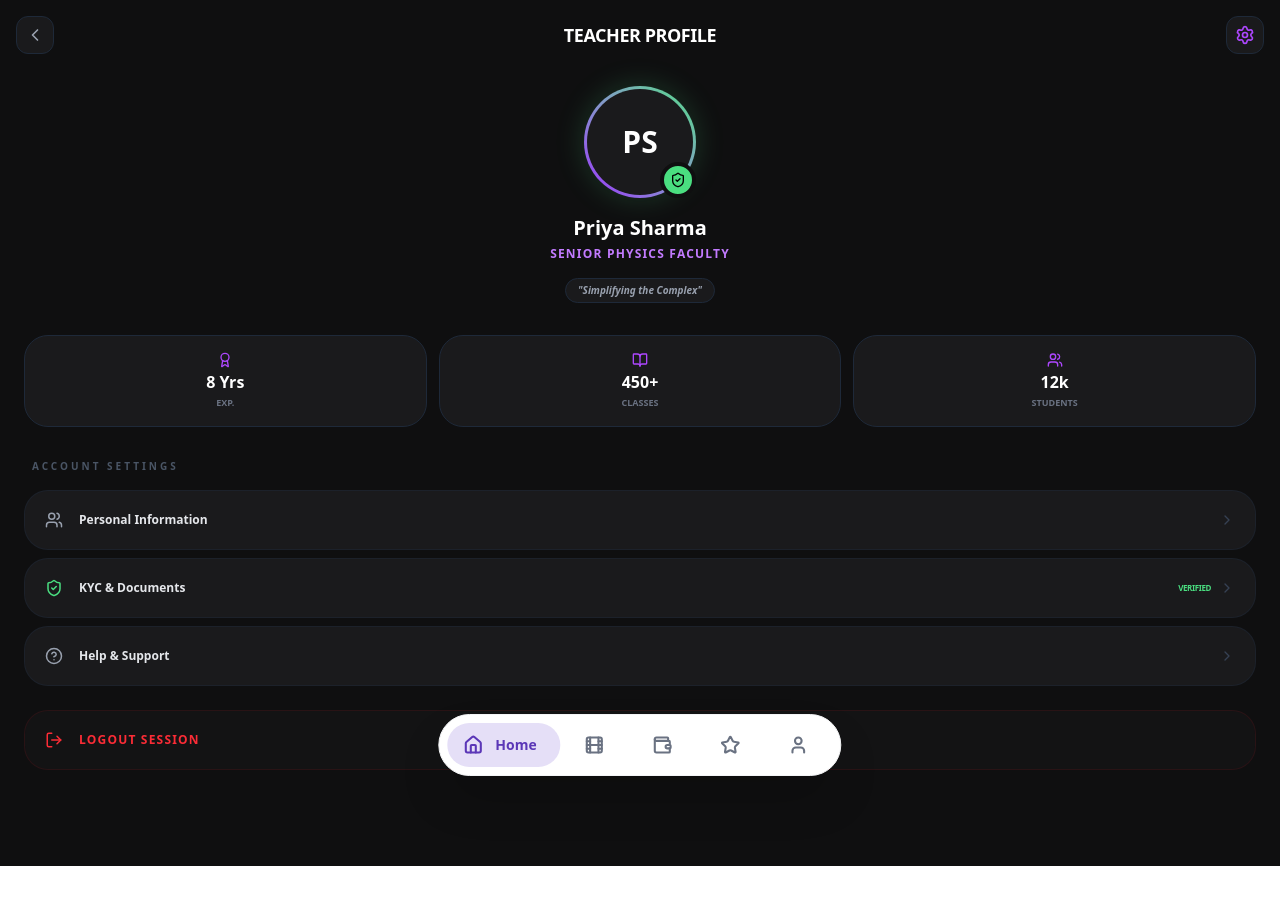
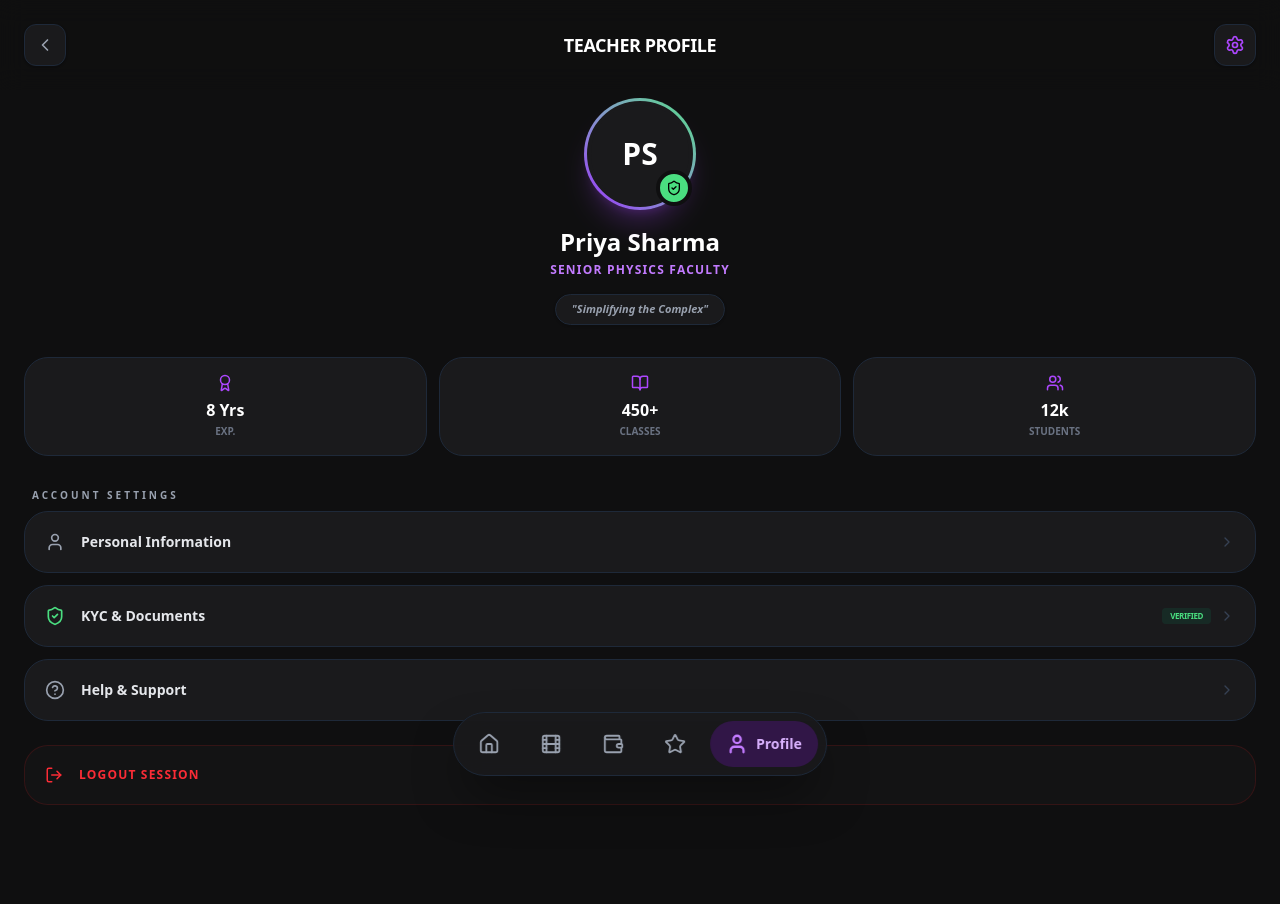
Before and after one commit to Abhinavsaini121/vlm-webapp, a React (Vite) app: page /profile in a window 1280 px wide. Shown: the top 904 px of the page. Before the commit the page ends 866 px from the top, so only its background shows below. Built offline with nearby package versions, Linux system fonts and the light colour scheme.

Commit message:
fix splash screen and color theme issue

```diff
--- a/src/App.jsx
+++ b/src/App.jsx
@@ -1,14 +1,31 @@
 import React, { useState, useEffect } from 'react';
+import { useLocation } from 'react-router-dom';
 import SplashScreen from './components/SplashScreen/SplashScreen';
 import AppRoutes from './routes/AppRoutes';
-import { BrowserRouter } from 'react-router-dom';
-import { ThemeProvider } from "./context/ThemeProvider";
+import { ThemeProvider } from './context/ThemeProvider';
 
 function App() {
+  const location = useLocation();
+  const [showSplash, setShowSplash] = useState(location.pathname === '/');
+
+  useEffect(() => {
+    if (location.pathname !== '/') {
+      setShowSplash(false);
+      return;
+    }
+
+    setShowSplash(true);
+    const timer = setTimeout(() => {
+      setShowSplash(false);
+    }, 3000);
+
+    return () => clearTimeout(timer);
+  }, [location.pathname]);
+
   return (
     <div className="bg-[#0f0f10] min-h-screen">
       <ThemeProvider>
-        <AppRoutes />
+        {showSplash ? <SplashScreen /> : <AppRoutes />}
       </ThemeProvider>
     </div>
   );
--- a/src/components/Bottombar/Bottombar.jsx
+++ b/src/components/Bottombar/Bottombar.jsx
@@ -1,12 +1,12 @@
-import React, { useState } from 'react';
+import React from 'react';
 import { Home, Wallet, Star, User, Film } from 'lucide-react';
-import { useNavigate } from 'react-router-dom'; // Route change karne ke liye hook
+import { useNavigate, useLocation } from 'react-router-dom'; // useLocation add kiya
+import { motion } from 'framer-motion';
 
 const FloatingNav = () => {
-  const [activeTab, setActiveTab] = useState('Home');
-  const navigate = useNavigate(); // Navigation hook initialize kiya
+  const navigate = useNavigate();
+  const location = useLocation(); // Current URL pata karne ke liye
 
-  // Har item ke sath ek 'route' property add kar di hai
   const navItems = [
     { id: 'Home', label: 'Home', icon: Home, route: '/teacher-dashboard' },
     { id: 'Shorts', label: 'Shorts', icon: Film, route: '/shorts' },
@@ -15,52 +15,56 @@ const FloatingNav = () => {
     { id: 'Profile', label: 'Profile', icon: User, route: '/profile' },
   ];
 
-  const handleNavigation = (id, route) => {
-    setActiveTab(id);
-    navigate(route); // Route change logic
-  };
+  return (
+    <div className="fixed bottom-6 left-1/2 transform -translate-x-1/2 z-50 w-auto">
+      <nav className="bg-white/90 dark:bg-[#1a1a1c]/90 backdrop-blur-lg p-2 rounded-full shadow-2xl dark:shadow-black/50 border border-gray-200 dark:border-gray-800 flex items-center gap-1 sm:gap-2">
 
-  return (
-    <div className="fixed bottom-6 left-1/2 transform -translate-x-1/2 z-50 w-auto max-w-[95%]">
-      <nav className="bg-white dark:bg-[#1a1a1c] p-2 rounded-full shadow-2xl dark:shadow-purple-900/20 border border-gray-100 dark:border-gray-800 flex items-center justify-between gap-1 sm:gap-2 transition-all duration-300">
         {navItems.map((item) => {
-          const isActive = activeTab === item.id;
+          // Check karo agar current URL item ke route se match karta hai
+          const isActive = location.pathname === item.route;
           const Icon = item.icon;
 
           return (
             <button
               key={item.id}
-              onClick={() => handleNavigation(item.id, item.route)}
-              className={`
-                relative flex items-center justify-center gap-2 px-3 sm:px-4 py-3 rounded-full
-                transition-all duration-500 ease-in-out cursor-pointer outline-none select-none
-                ${isActive ? 'bg-[#E5DFF7] dark:bg-purple-600/20 pr-5 sm:pr-6' : 'bg-transparent hover:bg-gray-100 dark:hover:bg-white/5'}
-              `}
+              onClick={() => navigate(item.route)}
+              className="relative flex items-center px-4 py-3 cursor-pointer outline-none select-none"
             >
-              <Icon
-                size={20}
-                className={`transition-colors duration-300 ${
-                  isActive ? 'text-[#5B37B7] dark:text-purple-400' : 'text-gray-500 dark:text-gray-400'
-                }`}
-                strokeWidth={2.5}
-              />
+              {/* --- ACTIVE BACKGROUND ANIMATION (The "One Click" Magic) --- */}
+              {isActive && (
+                <motion.div
+                  layoutId="active-pill"
+                  className="absolute inset-0 bg-[#E5DFF7] dark:bg-purple-600/20 rounded-full"
+                  transition={{ type: "spring", stiffness: 300, damping: 30 }}
+                />
+              )}
 
-              {/* Animated Label */}
-              <span
-                className={`
-                  font-semibold text-sm whitespace-nowrap overflow-hidden transition-all duration-500 ease-in-out
-                  ${isActive ? 'max-w-[100px] opacity-100 ml-1 text-[#5B37B7] dark:text-purple-300' : 'max-w-0 opacity-0'}
-                `}
-              >
-                {item.label}
+              {/* --- ICON --- */}
+              <span className={`relative z-10 transition-colors duration-200 ${
+                isActive ? 'text-[#5B37B7] dark:text-purple-400' : 'text-gray-400 hover:text-gray-600 dark:hover:text-gray-200'
+              }`}>
+                <Icon size={22} strokeWidth={isActive ? 2.5 : 2} />
               </span>
+
+              {/* --- TEXT LABEL ANIMATION --- */}
+              <div className="relative z-10 overflow-hidden flex">
+                {isActive && (
+                  <motion.span
+                    initial={{ width: 0, opacity: 0, marginLeft: 0 }}
+                    animate={{ width: "auto", opacity: 1, marginLeft: 8 }}
+                    exit={{ width: 0, opacity: 0, marginLeft: 0 }}
+                    transition={{ duration: 0.3 }}
+                    className="font-bold text-sm whitespace-nowrap text-[#5B37B7] dark:text-purple-300"
+                  >
+                    {item.label}
+                  </motion.span>
+                )}
+              </div>
             </button>
           );
         })}
       </nav>
-
     </div>
-
   );
 };
 
--- a/src/hooks/useTheme.js
+++ b/src/hooks/useTheme.js
@@ -1,19 +1,23 @@
+// src/hooks/useTheme.js
 import { useState, useEffect } from "react";
 
 export const useTheme = () => {
   const [theme, setTheme] = useState(() => {
+    // Ye line check karegi ki purana theme save hai ya nahi
     return localStorage.getItem("theme") || "dark";
   });
 
   useEffect(() => {
     const root = document.documentElement;
 
-    root.classList.remove("dark");   // remove only dark
+    // Purani class hatao aur nayi lagao
+    root.classList.remove("dark");
 
     if (theme === "dark") {
       root.classList.add("dark");
     }
 
+    // LocalStorage me save karo
     localStorage.setItem("theme", theme);
   }, [theme]);
 
--- a/src/index.css
+++ b/src/index.css
@@ -1 +1,5 @@
 @import "tailwindcss";
+@import "tailwindcss";
+
+/* Tailwind v4: make `dark:*` utilities respond to the `.dark` class. */
+@custom-variant dark (&:where(.dark, .dark *));
--- a/src/pages/Home/Teacher/profile/Profile.jsx
+++ b/src/pages/Home/Teacher/profile/Profile.jsx
@@ -1,93 +1,120 @@
 import React from 'react';
 import FloatingNav from '../../../../components/Bottombar/Bottombar';
 import {
-  ChevronLeft, Edit3, Settings, ShieldCheck,
-  Award, BookOpen, Users, LogOut, ChevronRight, HelpCircle
+  ChevronLeft, Settings, ShieldCheck,
+  Award, BookOpen, Users, LogOut,
+  ChevronRight, HelpCircle, User
 } from 'lucide-react';
+import { motion } from 'framer-motion';
 
 const ProfileHome = () => {
   return (
-    <div className="min-h-screen bg-[#0f0f10] text-white font-sans pb-24">
+    <div className="min-h-screen bg-gray-50 dark:bg-[#0f0f10] text-gray-900 dark:text-white font-sans pb-32 transition-colors duration-300">
+
       {/* --- HEADER --- */}
-      <header className="p-4 flex items-center justify-between">
-        <button className="p-2 bg-[#1a1a1c] rounded-xl text-gray-400 border border-gray-800">
+      <header className="p-6 flex items-center justify-between sticky top-0 z-30 bg-gray-50/80 dark:bg-[#0f0f10]/80 backdrop-blur-md">
+        <button className="p-2.5 bg-white dark:bg-[#1a1a1c] rounded-xl text-gray-600 dark:text-gray-400 border border-gray-200 dark:border-gray-800 shadow-sm hover:scale-105 transition-all">
           <ChevronLeft size={20} />
         </button>
-        <h1 className="text-lg font-black tracking-tight uppercase">Teacher Profile</h1>
-        <button className="p-2 bg-[#1a1a1c] rounded-xl text-purple-500 border border-gray-800">
+        <h1 className="text-lg font-black tracking-tight uppercase text-gray-800 dark:text-white">Teacher Profile</h1>
+        <button className="p-2.5 bg-white dark:bg-[#1a1a1c] rounded-xl text-purple-600 dark:text-purple-500 border border-gray-200 dark:border-gray-800 shadow-sm hover:scale-105 transition-all">
           <Settings size={20} />
         </button>
       </header>
 
-      <div className="px-6 pt-4 pb-8 flex flex-col items-center">
+      <div className="px-6 pt-2 pb-8 flex flex-col items-center">
         {/* Profile Avatar with Neon Glow */}
-        <div className="relative">
-          <div className="w-28 h-28 rounded-full bg-gradient-to-tr from-purple-600 to-[#4ade80] p-[3px] shadow-[0_0_30px_rgba(74,222,128,0.2)]">
-            <div className="w-full h-full rounded-full bg-[#1a1a1c] overflow-hidden flex items-center justify-center">
-               <span className="text-3xl font-black">PS</span>
+        <motion.div
+          initial={{ scale: 0.5, opacity: 0 }}
+          animate={{ scale: 1, opacity: 1 }}
+          className="relative"
+        >
+          <div className="w-28 h-28 rounded-full bg-gradient-to-tr from-purple-600 to-[#4ade80] p-[3px] shadow-xl shadow-purple-500/20">
+            <div className="w-full h-full rounded-full bg-white dark:bg-[#1a1a1c] overflow-hidden flex items-center justify-center border-4 border-white dark:border-[#1a1a1c]">
+               <span className="text-3xl font-black text-gray-800 dark:text-white">PS</span>
             </div>
           </div>
-          <div className="absolute bottom-0 right-0 bg-[#4ade80] p-1.5 rounded-full border-4 border-[#0f0f10]">
+          <div className="absolute bottom-1 right-1 bg-[#4ade80] p-1.5 rounded-full border-4 border-gray-50 dark:border-[#0f0f10]">
              <ShieldCheck size={16} className="text-black" />
           </div>
-        </div>
+        </motion.div>
 
-        <h2 className="mt-4 text-xl font-black">Priya Sharma</h2>
-        <p className="text-xs text-purple-400 font-bold uppercase tracking-widest mt-1">Senior Physics Faculty</p>
+        <motion.div
+          initial={{ y: 20, opacity: 0 }}
+          animate={{ y: 0, opacity: 1 }}
+          transition={{ delay: 0.1 }}
+          className="text-center mt-4"
+        >
+            <h2 className="text-2xl font-black text-gray-900 dark:text-white">Priya Sharma</h2>
+            <p className="text-xs text-purple-600 dark:text-purple-400 font-bold uppercase tracking-widest mt-1">Senior Physics Faculty</p>
+        </motion.div>
 
         {/* Badges / Expertise */}
-        <div className="flex gap-2 mt-4">
-           <span className="bg-[#1a1a1c] border border-gray-800 px-3 py-1 rounded-full text-[10px] font-bold text-gray-400 italic">"Simplifying the Complex"</span>
-        </div>
+        <motion.div
+            initial={{ y: 20, opacity: 0 }}
+            animate={{ y: 0, opacity: 1 }}
+            transition={{ delay: 0.2 }}
+            className="flex gap-2 mt-4"
+        >
+           <span className="bg-white dark:bg-[#1a1a1c] border border-gray-200 dark:border-gray-800 px-4 py-1.5 rounded-full text-[11px] font-bold text-gray-500 dark:text-gray-400 italic shadow-sm">
+             "Simplifying the Complex"
+           </span>
+        </motion.div>
       </div>
 
       {/* --- STATS GRID --- */}
       <div className="px-6 grid grid-cols-3 gap-3">
-        <ProfileStat icon={<Award size={16}/>} label="Exp." value="8 Yrs" />
-        <ProfileStat icon={<BookOpen size={16}/>} label="Classes" value="450+" />
-        <ProfileStat icon={<Users size={16}/>} label="Students" value="12k" />
+        <ProfileStat icon={<Award size={18}/>} label="Exp." value="8 Yrs" delay={0.3} />
+        <ProfileStat icon={<BookOpen size={18}/>} label="Classes" value="450+" delay={0.4} />
+        <ProfileStat icon={<Users size={18}/>} label="Students" value="12k" delay={0.5} />
       </div>
 
       {/* --- MENU LIST --- */}
-      <div className="mt-8 px-6 space-y-2">
-        <h3 className="text-[10px] font-black text-gray-600 uppercase tracking-[0.3em] ml-2 mb-4">Account Settings</h3>
+      <div className="mt-8 px-6 space-y-3">
+        <h3 className="text-[10px] font-black text-gray-400 uppercase tracking-[0.3em] ml-2 mb-2">Account Settings</h3>
 
-        <ProfileMenuLink icon={<User size={18}/>} label="Personal Information" />
-        <ProfileMenuLink icon={<ShieldCheck size={18} className="text-[#4ade80]"/>} label="KYC & Documents" isVerified={true} />
-        <ProfileMenuLink icon={<HelpCircle size={18}/>} label="Help & Support" />
+        <ProfileMenuLink icon={<User size={20}/>} label="Personal Information" />
+        <ProfileMenuLink icon={<ShieldCheck size={20} className="text-emerald-500 dark:text-[#4ade80]"/>} label="KYC & Documents" isVerified={true} />
+        <ProfileMenuLink icon={<HelpCircle size={20}/>} label="Help & Support" />
 
-        <button className="w-full flex items-center justify-between p-5 bg-[#1a1a1c]/40 rounded-3xl mt-6 border border-red-900/20 text-red-500">
+        <button className="w-full flex items-center justify-between p-5 bg-red-50 dark:bg-[#1a1a1c]/40 rounded-3xl mt-6 border border-red-200 dark:border-red-900/30 text-red-500 active:scale-95 transition-transform">
           <div className="flex items-center gap-4 font-black text-xs uppercase tracking-widest">
             <LogOut size={18} /> Logout Session
           </div>
         </button>
       </div>
+
       <FloatingNav />
     </div>
   );
 };
 
-const ProfileStat = ({ icon, label, value }) => (
-  <div className="bg-[#1a1a1c] border border-gray-800 p-4 rounded-3xl text-center">
-    <div className="text-purple-500 flex justify-center mb-1">{icon}</div>
-    <p className="text-base font-black text-white leading-tight">{value}</p>
-    <p className="text-[9px] text-gray-500 font-bold uppercase mt-1">{label}</p>
-  </div>
+// --- HELPER COMPONENTS ---
+
+const ProfileStat = ({ icon, label, value, delay }) => (
+  <motion.div
+    initial={{ y: 20, opacity: 0 }}
+    animate={{ y: 0, opacity: 1 }}
+    transition={{ delay: delay }}
+    className="bg-white dark:bg-[#1a1a1c] border border-gray-200 dark:border-gray-800 p-4 rounded-3xl text-center shadow-sm dark:shadow-none"
+  >
+    <div className="text-purple-600 dark:text-purple-500 flex justify-center mb-2">{icon}</div>
+    <p className="text-base font-black text-gray-900 dark:text-white leading-tight">{value}</p>
+    <p className="text-[10px] text-gray-500 font-bold uppercase mt-1">{label}</p>
+  </motion.div>
 );
 
 const ProfileMenuLink = ({ icon, label, isVerified }) => (
-  <button className="w-full flex items-center justify-between p-5 bg-[#1a1a1c] rounded-3xl border border-gray-800/50 active:bg-gray-800 transition-all">
+  <button className="w-full flex items-center justify-between p-5 bg-white dark:bg-[#1a1a1c] rounded-3xl border border-gray-200 dark:border-gray-800 active:bg-gray-50 dark:active:bg-gray-800 transition-all shadow-sm dark:shadow-none group">
     <div className="flex items-center gap-4">
-      <div className="text-gray-400">{icon}</div>
-      <span className="text-xs font-bold text-gray-200">{label}</span>
+      <div className="text-gray-400 group-hover:text-purple-500 transition-colors">{icon}</div>
+      <span className="text-sm font-bold text-gray-700 dark:text-gray-200">{label}</span>
     </div>
     <div className="flex items-center gap-2">
-       {isVerified && <span className="text-[8px] font-black text-[#4ade80] uppercase tracking-tighter">Verified</span>}
-       <ChevronRight size={16} className="text-gray-700" />
+       {isVerified && <span className="bg-emerald-100 dark:bg-emerald-500/10 text-emerald-600 dark:text-[#4ade80] px-2 py-0.5 rounded text-[8px] font-black uppercase tracking-tighter">Verified</span>}
+       <ChevronRight size={16} className="text-gray-300 dark:text-gray-700" />
     </div>
   </button>
 );
 
-const User = ({size, className}) => <div className={className}><Users size={size}/></div>;
-
 export default ProfileHome;
--- a/src/routes/AppRoutes.jsx
+++ b/src/routes/AppRoutes.jsx
@@ -3,8 +3,9 @@ import { Routes, Route } from 'react-router-dom';
 import Onboarding from '../pages/Auth/Onboarding';
 import Login from '../pages/Auth/Login';
 import Signup from '../pages/Auth/Signup';
-import TeacherHome from '../pages/Home/Teacher/TeacherHome';
+import TeacherHome from '../pages/Home/Teacher/Home/TeacherHome';
 import ProfileHome from '../pages/Home/Teacher/profile/Profile';
+import WalletHome from '../pages/Home/Teacher/wallet/WalletHome';
 
 const AppRoutes = () => {
   return (
@@ -18,6 +19,7 @@ const AppRoutes = () => {
       <Route path="/signup" element={<Signup />} />
       <Route path="/teacher-dashboard" element={<TeacherHome />} />
       <Route path="/profile" element={<ProfileHome />} />
+      <Route path="/earnings" element={<WalletHome />} />
     </Routes>
   );
 };
```
Also changed, not shown: src/components/SplashScreen/SplashScreen.jsx (+31 -29 lines), src/pages/Auth/Login.jsx (+33 -33 lines), src/pages/Auth/Onboarding.jsx (+4 -3 lines), src/pages/Home/Teacher/Home/TeacherHome.jsx (renamed from src/pages/Home/Teacher/TeacherHome.jsx, +30 -12 lines), src/pages/Home/Teacher/wallet/WalletHome.jsx (added, +111 -0 lines).
